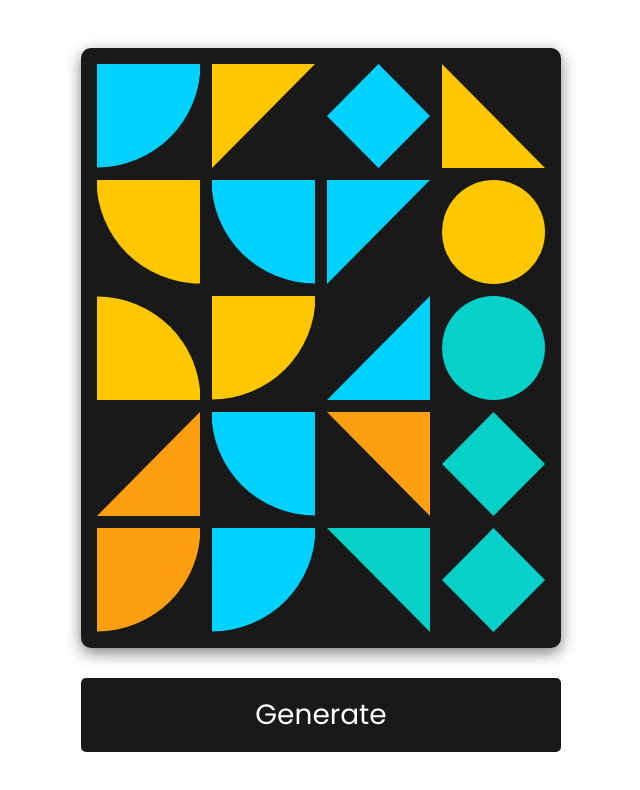
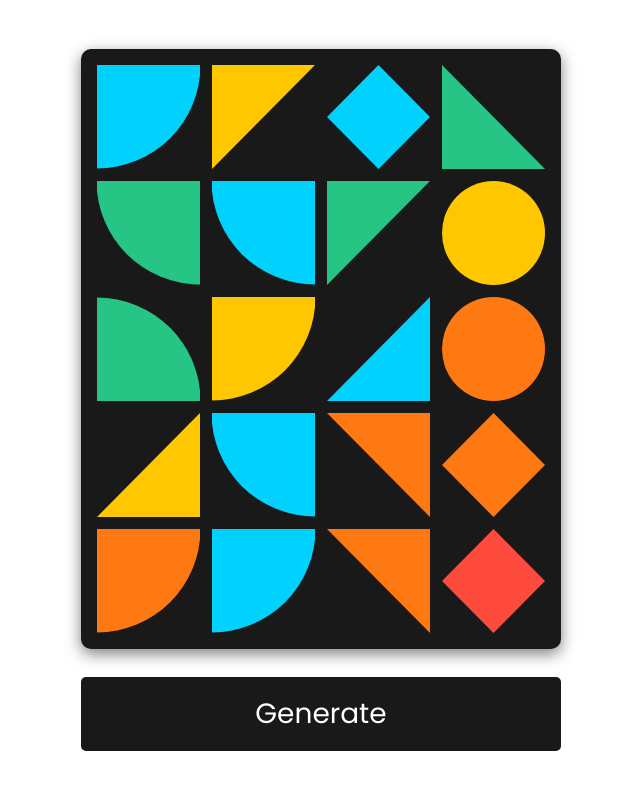
Before and after one commit to Saif-2019331014/geometric-art-generator, a website built with Vite: page index.html in a window 1280 px wide. Shown: the whole page, without its empty margins (319-959 px from the left). Built offline with nearby package versions, Linux system fonts and the light colour scheme.

Commit message:
all done

```diff
--- a/index.html
+++ b/index.html
@@ -4,22 +4,37 @@
     <meta charset="UTF-8" />
     <meta name="viewport" content="width=device-width, initial-scale=1.0" />
     <title>Geometric Art Generator</title>
+    <link rel="stylesheet" href="style.css" />
+
     <!-- Fonts -->
     <link
       href="https://fonts.googleapis.com/css2?family=Poppins:wght@400;600&display=swap"
       rel="stylesheet"
     />
-    <!-- Stylesheet -->
-    <link rel="stylesheet" href="style.css" />
   </head>
   <body>
     <div class="wrapper">
       <div class="container">
-        <div></div><div></div><div></div><div></div>
-        <div></div><div></div><div></div><div></div>
-        <div></div><div></div><div></div><div></div>
-        <div></div><div></div><div></div><div></div>
-        <div></div><div></div><div></div><div></div>
+        <div></div>
+        <div></div>
+        <div></div>
+        <div></div>
+        <div></div>
+        <div></div>
+        <div></div>
+        <div></div>
+        <div></div>
+        <div></div>
+        <div></div>
+        <div></div>
+        <div></div>
+        <div></div>
+        <div></div>
+        <div></div>
+        <div></div>
+        <div></div>
+        <div></div>
+        <div></div>
       </div>
       <button id="btn">Generate</button>
     </div>
--- a/main.js
+++ b/main.js
@@ -11,7 +11,7 @@ const shapes = [
   "circle",
   "rhombus",
 ];
-const colors = ["#01D2FD", "#FFC700", "#FE9F12", "#06D0C7"];
+const colors = ["#01D2FD", "#26C485", "#FFC700", "#FF7912", "#FF4B3E"];
 const boxes = document.querySelectorAll(".container div");
 
 const generateArt = () => {
--- a/style.css
+++ b/style.css
@@ -14,8 +14,8 @@
 
 .container {
   background-color: #191919;
+  width: 60vmin;
   height: 75vmin;
-    width: 60vmin;
   border-radius: 10px;
   box-shadow: 0px 5px 15px rgba(0, 0, 0, 0.5);
   display: grid;
@@ -24,23 +24,22 @@
   gap: 1.5vmin;
 }
 
-.container div {
-    /* position: relative; */
-    /* width: 100%;
-    height: 100%; */
-}
-
 #btn {
-    margin-top: 30px;
+  margin-top: 3.5vmin;
   width: 100%;
   background-color: #191919;
   padding: 16px 0;
   border: none;
   outline: none;
-    color: #FFF;
-    /* font-size: 1.5rem; */
+  color: #fff;
   font-size: 3.5vmin;
   border-radius: 5px;
+  cursor: pointer;
+  transition: 0.5s;
+}
+
+#btn:hover {
+  box-shadow: 0px 5px 15px rgba(0, 0, 0, 0.5);
 }
 
 .quad-circle-1 {
```
Also changed, not shown: README.md (added). Lines whose indentation alone changed are shown as unchanged.
